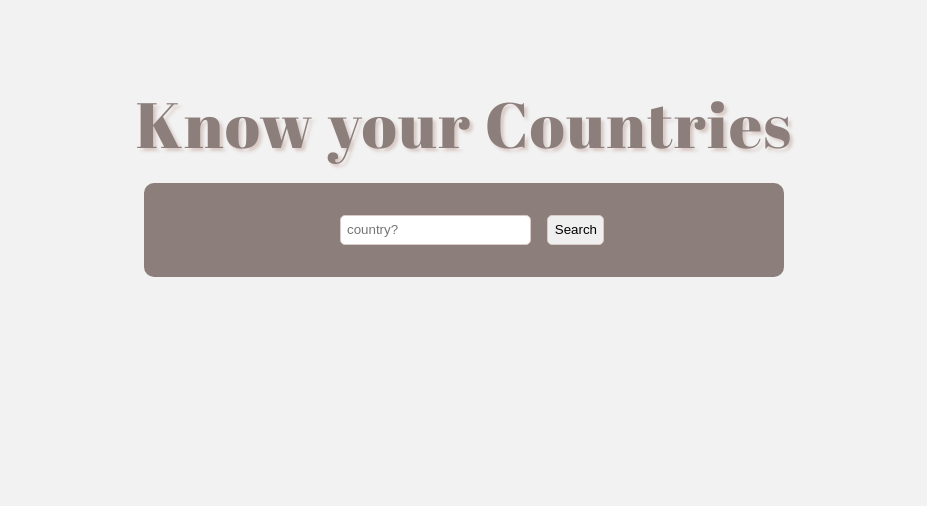
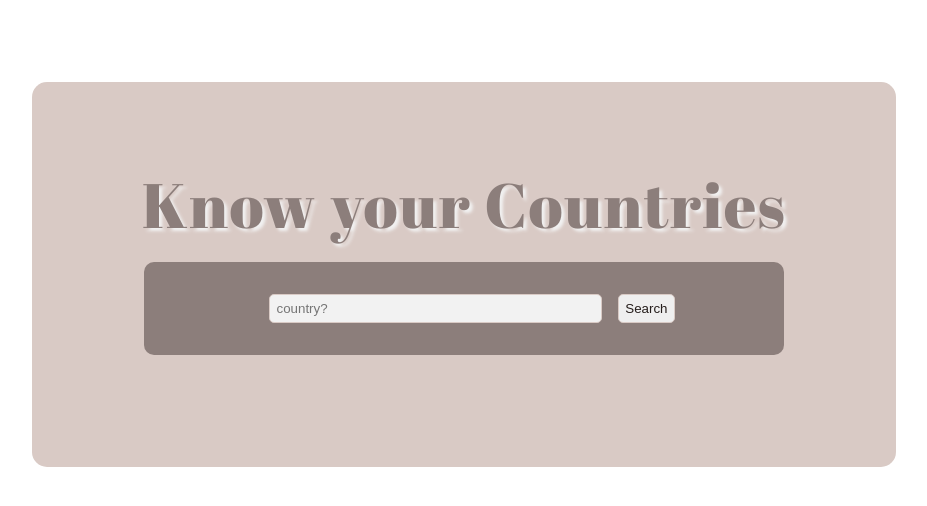
Before and after one commit to cathacz/testingAxios, a React (Create React App) app: page / in a window 1280 px wide. Shown: the top 506 px of the page, without its empty margins (176-1103 px from the left). Built offline with nearby package versions, Linux system fonts and the light colour scheme.

Commit message:
getting prettier

```diff
--- a/src/App.js
+++ b/src/App.js
@@ -30,6 +30,7 @@ const App = () => {
   if (loading) return <Loading />;
   return (
     <React.Fragment>
+      <div className="main">
         <h1>Know your Countries</h1>
         <form onSubmit={handleSubmit}>
           <input
@@ -41,6 +42,7 @@ const App = () => {
           <button type="submit">Search</button>
         </form>
         <Country result={result} />
+      </div>
     </React.Fragment>
   );
 };
--- a/src/components/Country.js
+++ b/src/components/Country.js
@@ -7,7 +7,8 @@ const Country = ({ result }) => {
     return (
       <div className="country" key={i}>
         <h2>
-          {name} ({nativeName})
+          {name}
+          {/* <br /> ({nativeName}) */}
         </h2>
         <h3>{capital}</h3>
         <img className="flag" src={flag} alt="country flag" />
--- a/src/sass/_abstracts.scss
+++ b/src/sass/_abstracts.scss
@@ -5,6 +5,12 @@
   src: url("https://fonts.googleapis.com/css2?family=Abril+Fatface&display=swap");
 }
 @import url("https://fonts.googleapis.com/css2?family=Abril+Fatface&display=swap");
+
+@font-face {
+  font-family: "Work Sans";
+  src: url("https://fonts.googleapis.com/css2?family=Work+Sans:wght@100&display=swap");
+}
+@import url("https://fonts.googleapis.com/css2?family=Work+Sans:wght@100&display=swap");
 
 // >>> variables <<<
 // $nameYourVariable: giveItAValue;
--- a/src/sass/_components.scss
+++ b/src/sass/_components.scss
@@ -1,5 +1,8 @@
 // >>> inputs <<<
 input {
+  width: 26vw;
+  background-color: $a1;
+  color: $a5;
   margin: 1rem;
   border: 0.2px solid $a2;
   padding: 0.4rem;
@@ -13,6 +16,8 @@ button {
   border: 0.2px solid $a2;
   padding: 0.4rem;
   border-radius: 5px;
+  font-weight: 500;
+
   &:hover {
     cursor: pointer;
     background-color: $a2;
@@ -24,7 +29,7 @@ form {
   border-radius: 10px;
   width: 50vw;
   background: $a4;
-  margin: 1rem;
+  margin: 1rem 2rem 2rem 2rem;
   padding: 1rem;
   @include flex-box;
 }
--- a/src/sass/_layouts.scss
+++ b/src/sass/_layouts.scss
@@ -3,37 +3,66 @@
   box-sizing: border-box;
   margin: 0;
   padding: 0;
+  font-family: "Work Sans", sans-serif;
+
+  color: $a5;
 }
 
 body {
+  color: $a5;
   @include flex-box;
-  background-color: $a1;
-  color: $a5;
+}
+.main {
+  background-color: $a2;
+  border-radius: 15px;
+  margin-top: 5rem;
+  padding: 5rem;
 }
 h1 {
   font-family: "Abril Fatface", serif;
   letter-spacing: 0.1rem;
   font-weight: 500;
-  margin-top: 5rem;
+  // margin-top: 2rem;
   @include flex-box;
-  font-size: 4rem;
+  font-size: 4.9vw;
   color: $a4;
-  text-shadow: $a2 0.2rem 0.2rem 0.2rem;
+  text-shadow: $a1 0.2rem 0.2rem 0.2rem;
 }
 h2 {
-  font-size: 2rem;
+  font-family: "Abril Fatface", serif;
+  letter-spacing: 0.05rem;
+  color: $a2;
+  font-weight: 500;
+  font-size: 3.5vw;
+  text-align: center;
 }
 h3 {
+  font-family: "Abril Fatface", serif;
+  font-weight: 500;
   font-size: 1.5rem;
+}
+div {
+  font-size: 1.3rem;
+  padding: 0.1rem;
+  color: $a4;
+  b {
+    font-weight: 500;
+  }
 }
 // >>> Header <<<
 
 // >>> MainPart <<<
 .country {
   @include flex-box;
+  width: 50vw;
+  border-radius: 10px;
+  margin: 2rem;
   flex-direction: column;
+  background-color: $a1;
+  padding: 1rem;
   .flag {
-    width: 25vw;
+    padding: 1.2rem;
+    width: 30vw;
   }
 }
 // >>> Footer <<<
```
Lines whose indentation alone changed are shown as unchanged.
